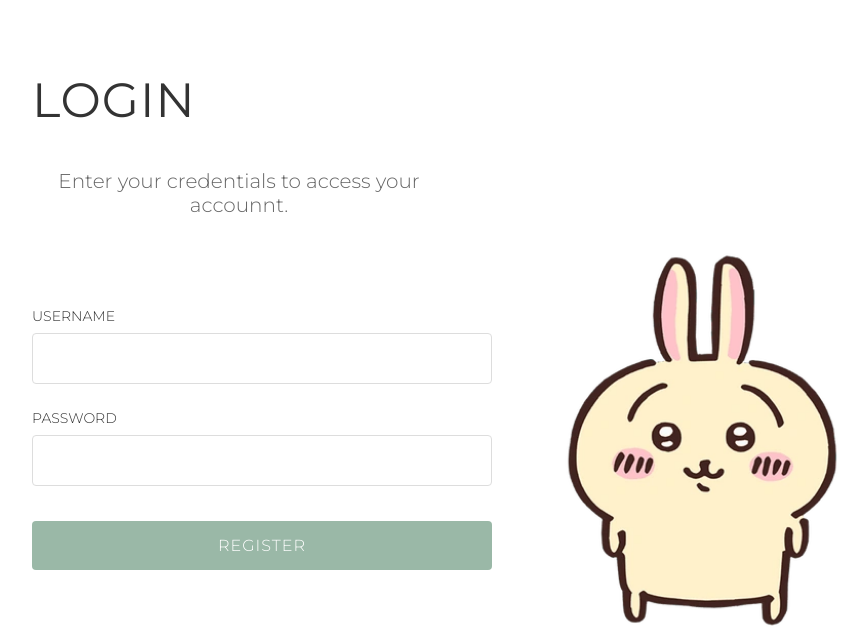
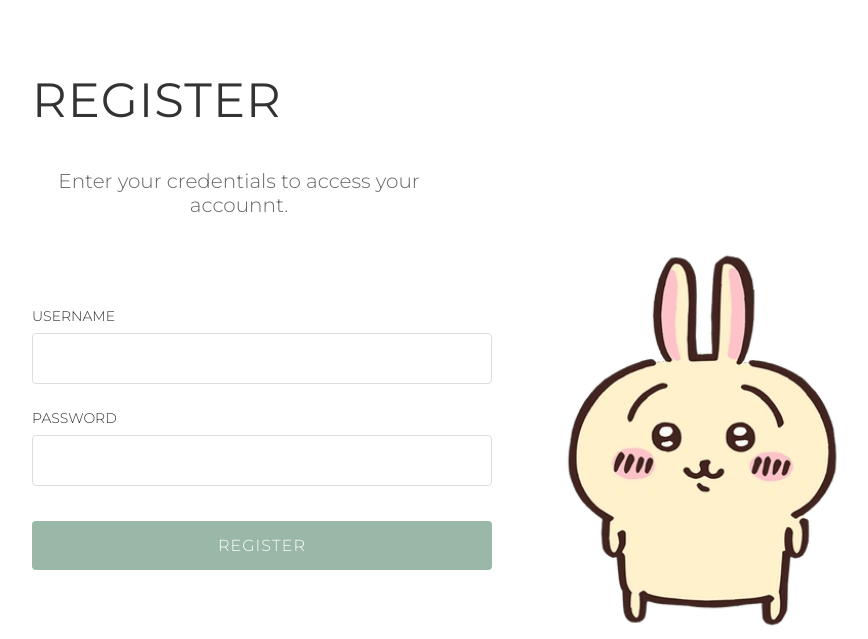
Before and after one commit to WilliamTayNZ/recipes-portal, a Flask app: page /authentication/register in a window 1280 px wide. Shown: the part 75-714 px from the top of the page, without its empty margins (378-1246 px from the left). Run offline with Flask 3, Linux system fonts and the light colour scheme; parts of the project's set-up code (start-up, migrations or seed data) failed here and were passed over.

Commit message:
fix: made login/register page title work for both functions

```diff
--- a/recipe/templates/authentication/credentials.html
+++ b/recipe/templates/authentication/credentials.html
@@ -4,7 +4,7 @@
 <link rel="stylesheet" href="{{ url_for('static', filename='css/auth.css') }}">
 <main id="main">
     <div class="formwrapper">
-        <h1 class="title">LOGIN</h1>
+        <h1 class="title">{{ title.upper() }}</h1>
         <p>Enter your credentials to access your accounnt.</p>
         <form method="POST" action="{{ handler_url }}">
              {{ form.csrf_token }} <!-- Need to include this token - Flask WTForms requires it. -->
```
